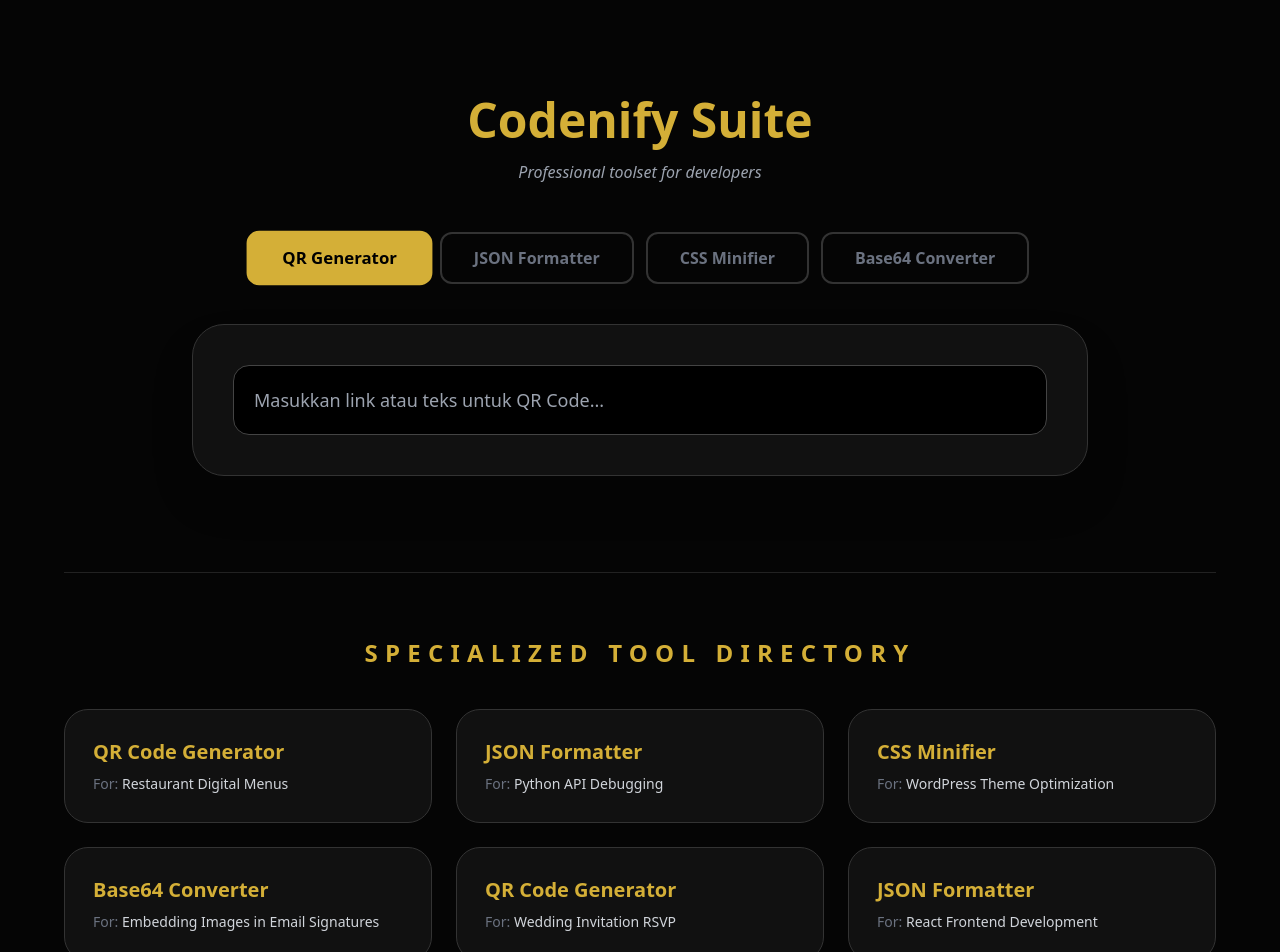
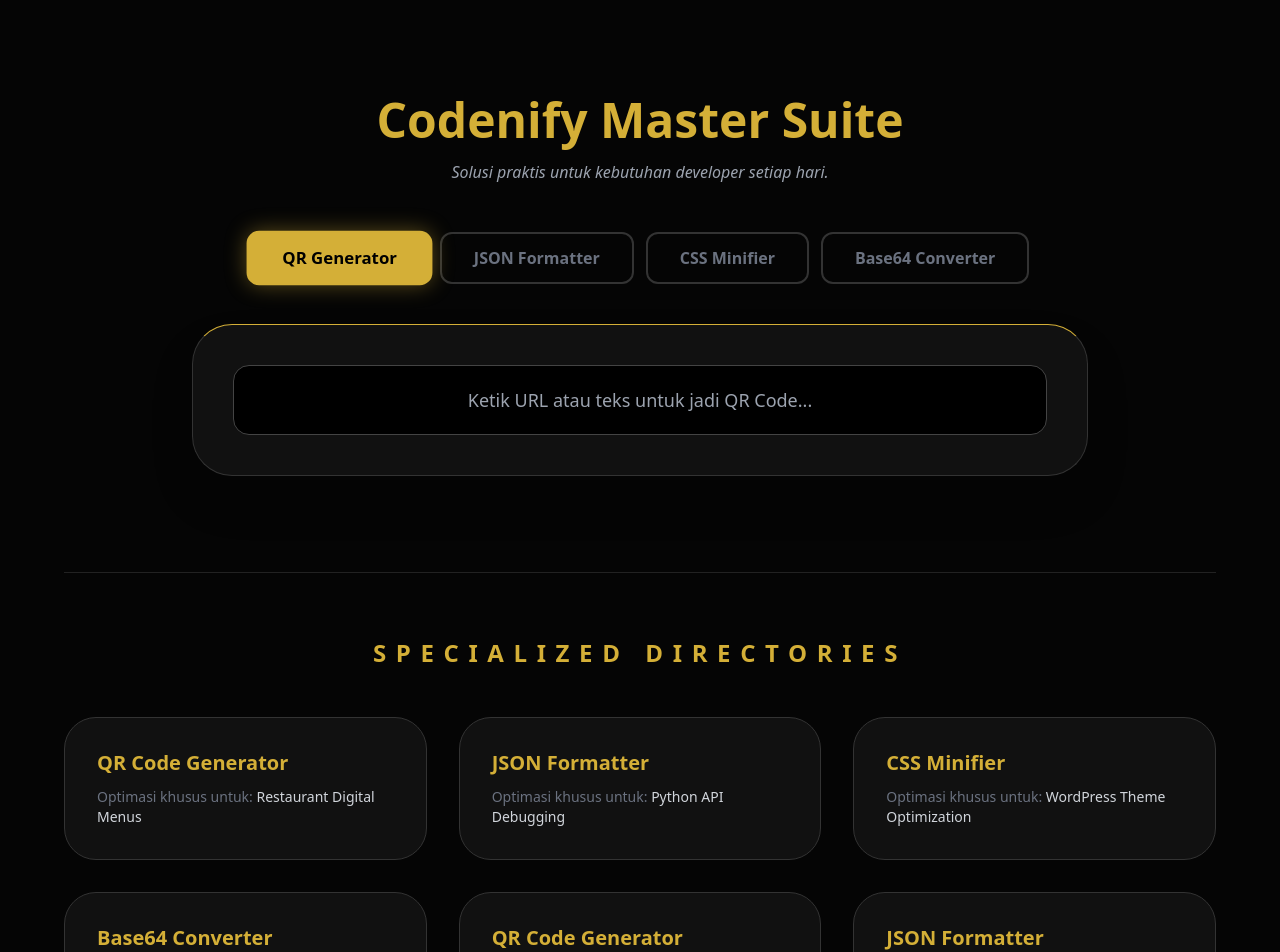
Before and after one commit to tukaoffcial27/codenify, a Next.js app: page / in a window 1280 px wide. Shown: the top 952 px of the page. Built offline with nearby package versions, Linux system fonts and the light colour scheme.

Commit message:
Final: Added interactive tools (QR, JSON, CSS, Base64) to home page

```diff
--- a/app/page.tsx
+++ b/app/page.tsx
@@ -4,67 +4,80 @@ import Link from 'next/link';
 import data from '../global.json';
 
 export default function HomePage() {
-  const [activeTab, setActiveTab] = useState("qr");
+  const [activeTool, setActiveTool] = useState("qr");
   const [input, setInput] = useState("");
   const [output, setOutput] = useState("");
 
+  // FUNGSI UTAMA UNTUK MENJALANKAN TOOLS
   const handleProcess = () => {
     try {
-      if (activeTab === "json") setOutput(JSON.stringify(JSON.parse(input), null, 2));
-      if (activeTab === "css") setOutput(input.replace(/\s+/g, ' ').replace(/\/\*.*?\*\//g, '').replace(/ ?([\{\}\:\;\,]) ?/g, '$1').trim());
-      if (activeTab === "base64") setOutput(btoa(input));
-    } catch (e) { setOutput("Error: Format input tidak valid."); }
+      if (activeTool === "json") {
+        setOutput(JSON.stringify(JSON.parse(input), null, 2));
+      } else if (activeTool === "css") {
+        setOutput(input.replace(/\s+/g, ' ').replace(/\/\*.*?\*\//g, '').replace(/ ?([\{\}\:\;\,]) ?/g, '$1').trim());
+      } else if (activeTool === "base64") {
+        setOutput(btoa(input));
+      }
+    } catch (e) {
+      setOutput("Error: Format input tidak valid. Silakan periksa kembali kodingan Anda.");
+    }
   };
 
   return (
     <main className="min-h-screen bg-[#050505] pt-24 pb-20 px-6 text-white font-sans">
       <div className="max-w-6xl mx-auto">
-        <h1 className="text-5xl font-bold text-[#D4AF37] text-center mb-4">Codenify Suite</h1>
-        <p className="text-gray-400 text-center mb-12 italic">Professional toolset for developers</p>
+        <h1 className="text-5xl font-extrabold text-[#D4AF37] text-center mb-4">Codenify Master Suite</h1>
+        <p className="text-gray-400 text-center mb-12 italic">Solusi praktis untuk kebutuhan developer setiap hari.</p>
 
-        {/* Navigasi 4 Tool Utama */}
+        {/* NAVIGASI TAB UNTUK MEMILIH TOOL */}
         <div className="flex flex-wrap justify-center gap-3 mb-10">
           {[
             { id: "qr", label: "QR Generator" },
             { id: "json", label: "JSON Formatter" },
             { id: "css", label: "CSS Minifier" },
             { id: "base64", label: "Base64 Converter" }
-          ].map((tab) => (
-            <button key={tab.id} onClick={() => {setActiveTab(tab.id); setOutput(""); setInput("");}}
-              className={`px-8 py-3 rounded-xl border-2 transition-all font-bold ${activeTab === tab.id ? "bg-[#D4AF37] text-black border-[#D4AF37] scale-105" : "border-[#333] text-gray-500 hover:border-[#D4AF37]"}`}>
-              {tab.label}
+          ].map((item) => (
+            <button key={item.id} onClick={() => {setActiveTool(item.id); setOutput(""); setInput("");}}
+              className={`px-8 py-3 rounded-xl border-2 font-bold transition-all duration-300 ${activeTool === item.id ? "bg-[#D4AF37] text-black border-[#D4AF37] scale-105 shadow-[0_0_20px_rgba(212,175,55,0.4)]" : "border-[#333] text-gray-500 hover:border-[#D4AF37] hover:text-[#D4AF37]"}`}>
+              {item.label}
             </button>
           ))}
         </div>
 
-        {/* Panel Kerja Alat */}
-        <div className="bg-[#111] p-10 border border-[#333] rounded-[2rem] shadow-2xl mb-24 max-w-4xl mx-auto">
-          {activeTab === "qr" ? (
-            <div className="space-y-6 text-center">
-              <input type="text" value={input} onChange={(e) => setInput(e.target.value)} placeholder="Masukkan link atau teks untuk QR Code..." className="w-full p-5 bg-black border border-[#444] rounded-2xl outline-none focus:border-[#D4AF37] text-lg" />
+        {/* AREA KERJA (Tempat Orang Memasukkan Data & Melihat Hasil) */}
+        <div className="bg-[#111] p-10 border border-[#333] rounded-[2.5rem] shadow-2xl mb-24 max-w-4xl mx-auto border-t-[#D4AF37]">
+          {activeTool === "qr" ? (
+            <div className="space-y-8 text-center">
+              <input type="text" value={input} onChange={(e) => setInput(e.target.value)} placeholder="Ketik URL atau teks untuk jadi QR Code..." className="w-full p-5 bg-black border border-[#444] rounded-2xl outline-none focus:border-[#D4AF37] text-lg text-center" />
               {input && (
-                <div className="bg-white p-4 rounded-2xl inline-block shadow-lg animate-fade-in">
-                  <img src={`https://api.qrserver.com/v1/create-qr-code/?size=250x250&data=${encodeURIComponent(input)}`} alt="QR Result" />
+                <div className="bg-white p-6 rounded-2xl inline-block shadow-[0_0_30px_rgba(255,255,255,0.1)] animate-in fade-in zoom-in duration-500">
+                  <img src={`https://api.qrserver.com/v1/create-qr-code/?size=250x250&data=${encodeURIComponent(input)}`} alt="Hasil QR Code" />
+                  <p className="text-black text-xs font-bold mt-4 uppercase">Scan untuk melihat hasil</p>
                 </div>
               )}
             </div>
           ) : (
-            <div className="space-y-4">
-              <textarea value={input} onChange={(e) => setInput(e.target.value)} placeholder={`Masukkan ${activeTab.toUpperCase()} mentah di sini...`} className="w-full h-48 p-5 bg-black border border-[#444] rounded-2xl outline-none focus:border-[#D4AF37] font-mono text-sm" />
-              <button onClick={handleProcess} className="w-full bg-[#D4AF37] text-black font-extrabold py-4 rounded-xl hover:opacity-90 transition shadow-lg uppercase">Proses {activeTab}</button>
-              {output && <textarea readOnly value={output} className="w-full h-48 p-5 bg-[#0a0a0a] border border-green-900/30 rounded-2xl font-mono text-green-500 text-sm" />}
+            <div className="space-y-6">
+              <textarea value={input} onChange={(e) => setInput(e.target.value)} placeholder={`Tempel ${activeTool.toUpperCase()} mentah Anda di sini...`} className="w-full h-56 p-6 bg-black border border-[#444] rounded-2xl outline-none focus:border-[#D4AF37] font-mono text-sm leading-relaxed" />
+              <button onClick={handleProcess} className="w-full bg-[#D4AF37] text-black font-black py-5 rounded-2xl hover:opacity-90 transition-all shadow-lg text-lg uppercase tracking-widest">PROSES {activeTool}</button>
+              {output && (
+                <div className="space-y-2 animate-in slide-in-from-bottom-4 duration-500">
+                  <p className="text-xs text-[#D4AF37] font-bold uppercase ml-2">Hasil Output:</p>
+                  <textarea readOnly value={output} className="w-full h-56 p-6 bg-[#0a0a0a] border border-green-900/40 rounded-2xl font-mono text-green-400 text-sm shadow-inner" />
+                </div>
+              )}
             </div>
           )}
         </div>
 
-        {/* Grid pSEO (SEO Nyawa Website) */}
+        {/* DIREKTORI SEO (Daftar Kotak Emas yang Sudah Ada) */}
         <div className="border-t border-[#222] pt-16">
-          <h2 className="text-2xl font-bold text-[#D4AF37] mb-10 text-center uppercase tracking-[0.3em]">Specialized Tool Directory</h2>
-          <div className="grid grid-cols-1 md:grid-cols-2 lg:grid-cols-3 gap-6">
-            {data.slice(0, 15).map((item) => (
-              <Link key={item.slug} href={`/${item.slug}`} className="p-7 bg-[#111] border border-[#333] rounded-[1.5rem] hover:border-[#D4AF37] transition-all group hover:bg-[#161616]">
-                <h3 className="text-[#D4AF37] font-bold text-xl mb-2 group-hover:underline">{item.tool}</h3>
-                <p className="text-gray-500 text-sm">For: <span className="text-gray-300">{item.useCase}</span></p>
+          <h2 className="text-2xl font-black text-[#D4AF37] mb-12 text-center uppercase tracking-[0.4em]">Specialized Directories</h2>
+          <div className="grid grid-cols-1 md:grid-cols-2 lg:grid-cols-3 gap-8">
+            {data.slice(0, 18).map((item) => (
+              <Link key={item.slug} href={`/${item.slug}`} className="p-8 bg-[#111] border border-[#333] rounded-[2rem] hover:border-[#D4AF37] transition-all group hover:bg-[#161616] hover:-translate-y-2 duration-300">
+                <h3 className="text-[#D4AF37] font-bold text-xl mb-3 group-hover:underline leading-tight">{item.tool}</h3>
+                <p className="text-gray-500 text-sm">Optimasi khusus untuk: <span className="text-gray-300 font-medium">{item.useCase}</span></p>
               </Link>
             ))}
           </div>
```
